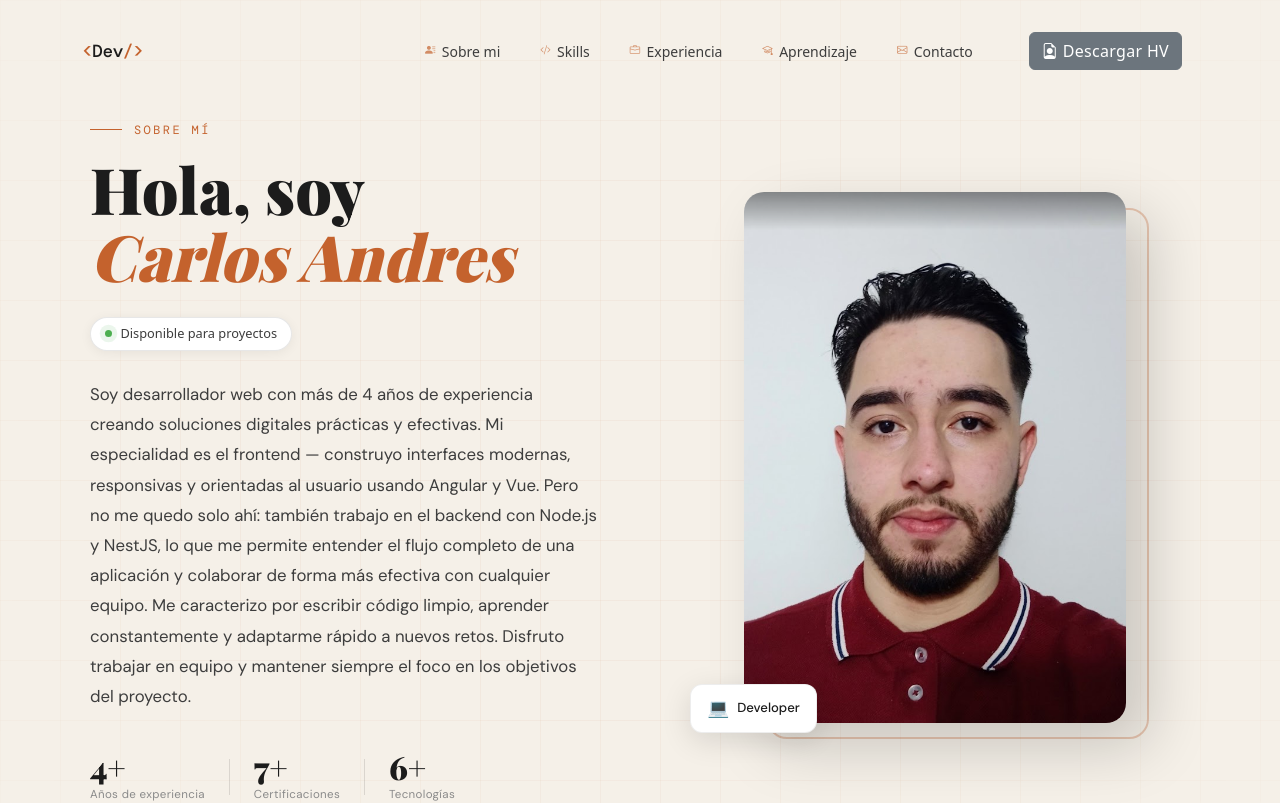
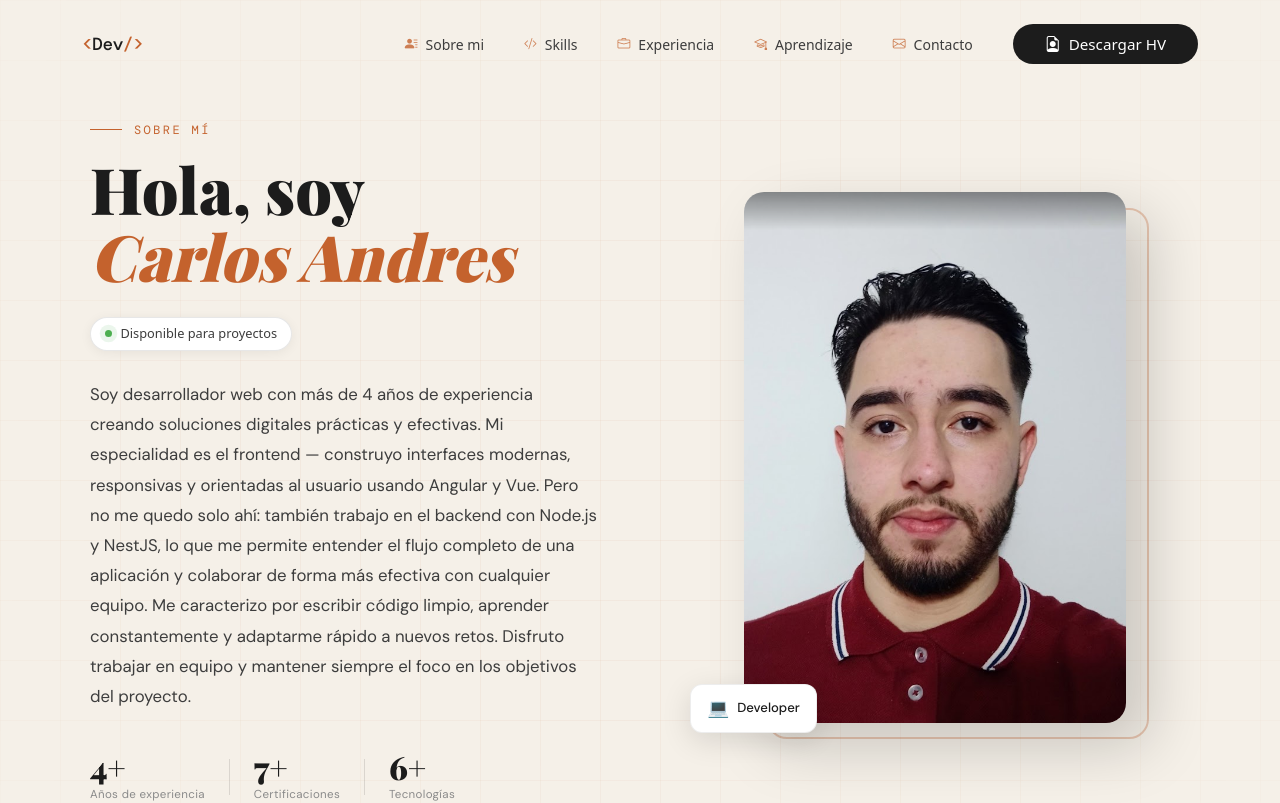
Before and after one commit to agc1921/portafolio, an Angular app: page / in a window 1280 px wide. Shown: the top 803 px of the page. Built offline with nearby package versions, Linux system fonts and the light colour scheme; a web font is replaced by a local one.

Commit message:
fix: menu responsive

```diff
--- a/src/app/components/menu/menu.component.html
+++ b/src/app/components/menu/menu.component.html
@@ -1,17 +1,22 @@
 <header class="nav" [class.scrolled]="isScrolled()">
   <div class="nav__inner container">
-    <a class="nav__logo" (click)="scrollTo('#hero')">
+    <a class="nav__logo" (click)="scrollTo('#about')">
       <span class="nav__logo-mark">&lt;</span>Dev<span class="nav__logo-accent">/&gt;</span>
     </a>
 
     <nav class="nav__links" [class.open]="isMenuOpen()">
-      <a *ngFor="let link of navLinks; let i = index" class="nav__link"
-        [style.animation-delay]="isMenuOpen() ? (i * 0.08 + 0.1) + 's' : '0s'" (click)="scrollTo(link.anchor)">
+      <a
+        *ngFor="let link of navLinks; let i = index"
+        class="nav__link"
+        [style.animation-delay]="isMenuOpen() ? (i * 0.08 + 0.1) + 's' : '0s'"
+        (click)="scrollTo(link.anchor)"
+      >
         <span class="nav__link-num" [innerHTML]="link.icon"></span>
         {{ link.label }}
       </a>
-      <a class="nav-link" href="./assets/hv/CV.pdf" download>
-        <button class="btn btn-secondary">
+
+      <a class="nav-link-download" href="./assets/hv/CV.pdf" download>
+        <button class="btn-download">
           <i class="bi bi-file-earmark-person"></i> Descargar HV
         </button>
       </a>
--- a/src/app/components/menu/menu.component.scss
+++ b/src/app/components/menu/menu.component.scss
@@ -23,15 +23,21 @@
   }
 
   &__logo {
-    font-family: var(--font-mono);
+    font-family: "DM Mono", monospace;
     font-size: 1.1rem;
     font-weight: 500;
-    color: var(--charcoal);
+    color: #1c1c1c;
     cursor: pointer;
     letter-spacing: -0.02em;
+    position: relative;
+    z-index: 1002;
 
-    &-mark { color: var(--terracotta); }
-    &-accent { color: var(--terracotta); }
+    &-mark {
+      color: #c4622d;
+    }
+    &-accent {
+      color: #c4622d;
+    }
   }
 
   &__links {
@@ -43,41 +49,40 @@
   &__link {
     font-size: 0.875rem;
     font-weight: 400;
-    color: var(--graphite);
+    color: #3d3d3d;
     cursor: pointer;
     position: relative;
     display: flex;
     align-items: center;
-    gap: 0.4rem;
+    gap: 0.5rem;
     transition: color 0.25s ease;
+    text-decoration: none;
 
     &::after {
-      content: '';
+      content: "";
       position: absolute;
       bottom: -3px;
       left: 0;
       width: 0;
       height: 1px;
-      background: var(--terracotta);
+      background: #c4622d;
       transition: width 0.3s ease;
     }
 
     &:hover {
-      color: var(--terracotta);
-      &::after { width: 100%; }
+      color: #c4622d;
+      &::after {
+        width: 100%;
+      }
     }
   }
 
   &__link-num {
-    font-family: var(--font-mono);
-    font-size: 0.65rem;
-    color: var(--terracotta);
-    opacity: 0.7;
-  }
-
-  &__cta {
-    font-size: 0.85rem;
-    padding: 0.65rem 1.5rem;
+    font-size: 0.8rem;
+    color: #c4622d;
+    opacity: 0.8;
+    display: flex;
+    align-items: center;
   }
 
   &__burger {
@@ -88,64 +93,129 @@
     border: none;
     cursor: pointer;
     padding: 4px;
+    position: relative;
+    z-index: 1002;
 
     span {
       display: block;
       width: 24px;
       height: 2px;
-      background: var(--charcoal);
+      background: #1c1c1c;
       border-radius: 2px;
       transition: all 0.3s ease;
       transform-origin: center;
     }
 
     &.active {
-      span:nth-child(1) { transform: translateY(7px) rotate(45deg); }
-      span:nth-child(2) { opacity: 0; transform: scaleX(0); }
-      span:nth-child(3) { transform: translateY(-7px) rotate(-45deg); }
+      span:nth-child(1) {
+        transform: translateY(7px) rotate(45deg);
+      }
+      span:nth-child(2) {
+        opacity: 0;
+        transform: scaleX(0);
+      }
+      span:nth-child(3) {
+        transform: translateY(-7px) rotate(-45deg);
+      }
     }
   }
 }
 
-a{
+a {
   text-decoration: none;
 }
 
+// ─── MOBILE ────────────────────────────────────────────────────────────────
 @media (max-width: 768px) {
   .nav {
+    // Cuando el menú está abierto, el nav completo NO debe tener fondo
+    // para que el overlay del menú cubra todo limpiamente
+    &:has(.nav__links.open) {
+      background: transparent !important;
+      backdrop-filter: none !important;
+      border-bottom: none !important;
+    }
+
     &__links {
       display: none;
+      // Cubre TODO el viewport sin importar el scroll
       position: fixed;
-      inset: 0;
-      background: var(--cream);
+      top: 0;
+      left: 0;
+      right: 0;
+      bottom: 0;
+      width: 100vw;
+      height: 100vh;
+      background: #f5f0e8;
       flex-direction: column;
       justify-content: center;
       align-items: center;
       gap: 2rem;
-      z-index: 999;
+      // Mayor que el nav para estar encima de todo
+      z-index: 1001;
 
       &.open {
         display: flex;
 
         .nav__link {
-          animation: fadeUp 0.4s ease both;
-          font-size: 1.5rem;
+          font-size: 1.4rem;
+          font-weight: 500;
+          animation: fadeUp 0.35s ease both;
+          color: #1c1c1c;
+
+          &:hover {
+            color: #c4622d;
+          }
         }
 
-        .nav__cta {
-          animation: fadeUp 0.4s ease 0.4s both;
-          margin-top: 1rem;
-          font-size: 1rem;
-          padding: 1rem 2.5rem;
+        // Botón de descarga dentro del menú móvil
+        .nav-link-download {
+          animation: fadeUp 0.35s ease 0.4s both;
+          margin-top: 0.5rem;
         }
       }
     }
 
-    &__link-num { font-size: 0.75rem; }
+    &__link-num {
+      font-size: 0.9rem;
+    }
 
     &__burger {
       display: flex;
-      z-index: 1001;
+    }
+  }
+
+  @keyframes fadeUp {
+    from {
+      opacity: 0;
+      transform: translateY(20px);
+    }
+    to {
+      opacity: 1;
+      transform: translateY(0);
     }
   }
 }
+
+.btn-download {
+  display: inline-flex;
+  align-items: center;
+  gap: 0.5rem;
+  background: #1c1c1c;
+  color: white;
+  border: none;
+  padding: 0.5rem 2rem;
+  border-radius: 99px;
+  font-size: 0.95rem;
+  font-weight: 500;
+  cursor: pointer;
+  transition: background 0.25s ease;
+
+  &:hover {
+    background: #c4622d;
+  }
+
+  i {
+    font-size: 1rem;
+  }
+}
```
